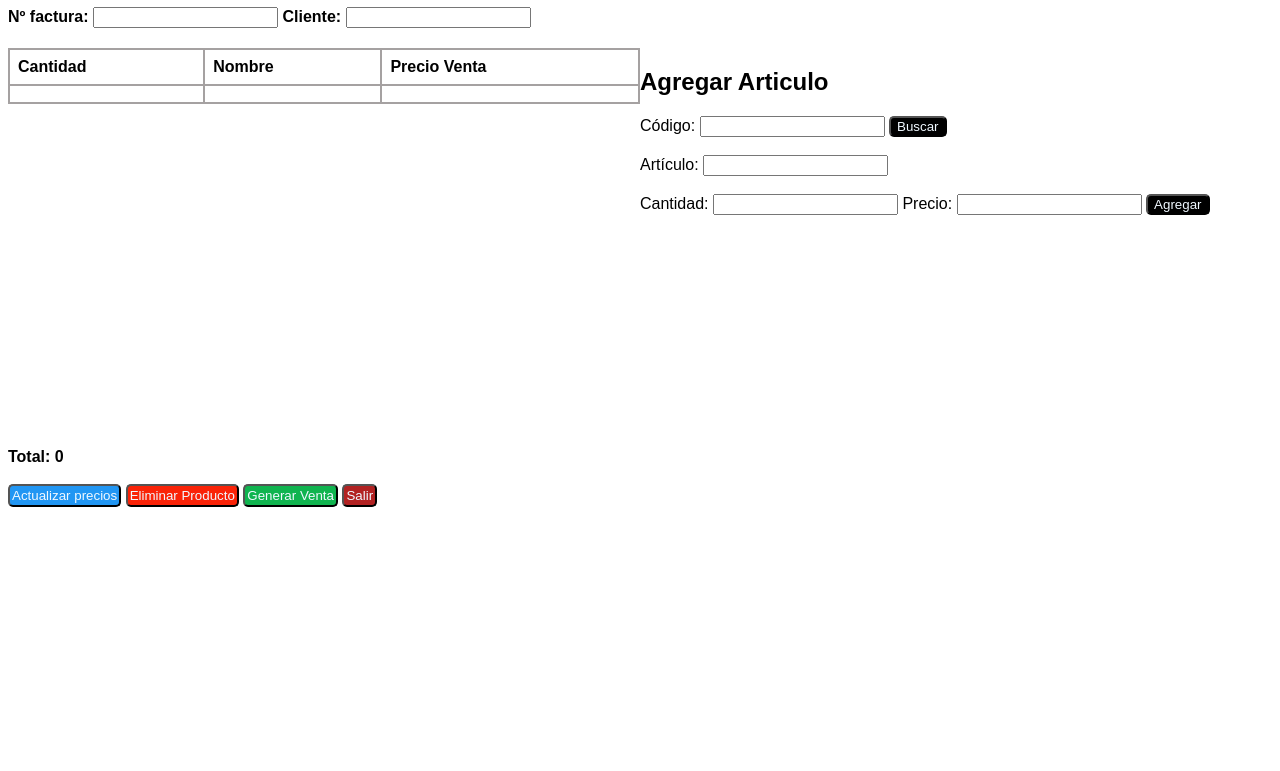
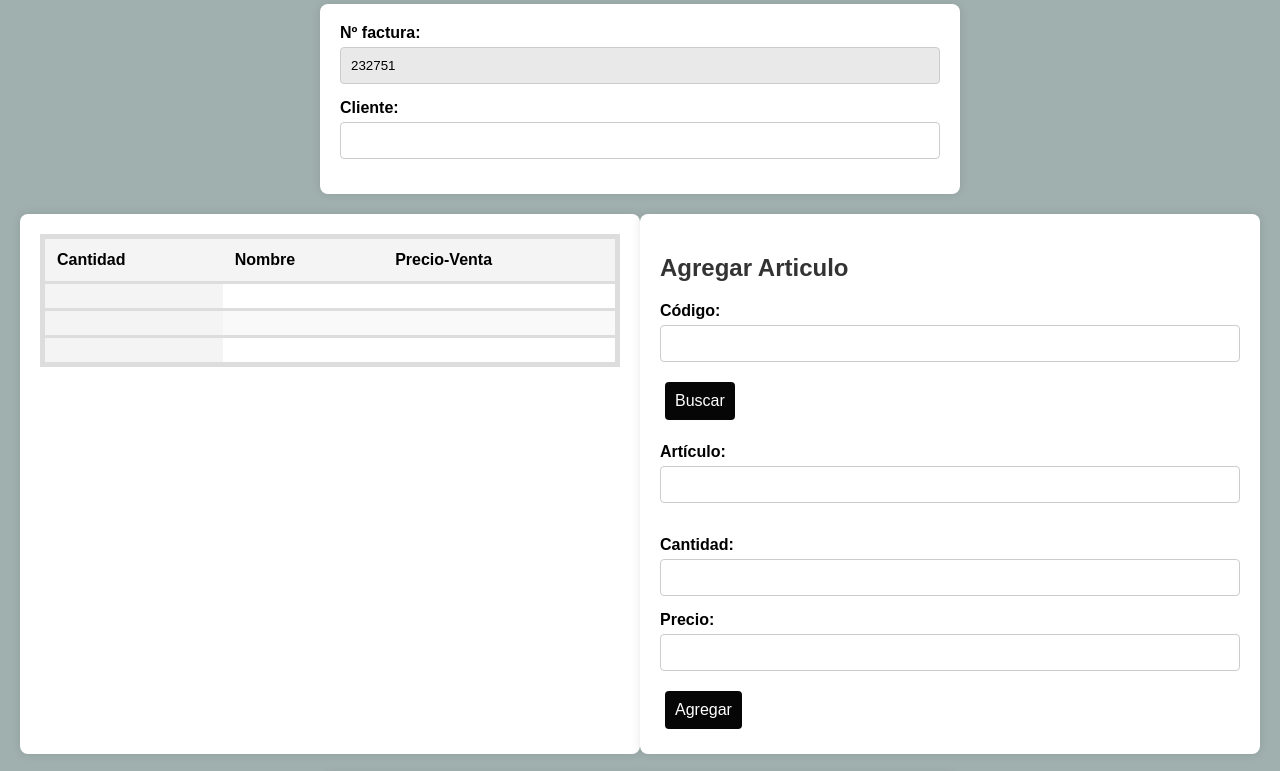
Before and after one commit to Emanuel2193/ProyectoEli, a plain HTML site: page index2.html in a window 1280 px wide. Shown: the part 73-844 px from the top of the page. Before the commit the page ends 800 px from the top, so only its background shows below. Drawn offline with Linux system fonts and the light colour scheme.

Commit message:
Modificado

```diff
--- /dev/null
+++ b/eli.css
@@ -0,0 +1,209 @@
+body {
+    font-family: Arial, sans-serif;
+    margin: 0;
+    padding: 0;
+    background-color: #A0B0AF
+    ;
+}
+
+h1 {
+    text-align: left;
+    color: #333;
+    margin: 20px 0;
+}
+
+
+.factura-datos {
+    margin: 20px auto;
+    padding: 20px;
+    max-width: 600px;
+    background-color: #fff;
+    border-radius: 8px;
+    box-shadow: 0 0 10px rgba(0, 0, 0, 0.1);
+}
+
+.factura-datos label {
+    display: block;
+    margin-bottom: 5px;
+    font-weight: bold;
+}
+
+.factura-datos input[type="text"],
+.factura-datos input[type="number"] {
+    width: calc(100% - 22px);
+    padding: 10px;
+    margin-bottom: 15px;
+    border: 1px solid #ccc;
+    border-radius: 4px;
+}
+
+.factura-datos input[readonly] {
+    background-color: #e9e9e9;
+}
+
+
+#pantalla-dividida {
+    display: flex;
+    justify-content: space-between;
+    margin: 20px;
+}
+
+.izquierda,
+.derecha {
+    width: 48%;
+}
+
+.izquierda {
+    background-color: #fff;
+    padding: 20px;
+    border-radius: 8px;
+    box-shadow: 0 0 10px rgba(0, 0, 0, 0.1);
+}
+
+.derecha {
+    background-color: #fff;
+    padding: 20px;
+    border-radius: 8px;
+    box-shadow: 0 0 10px rgba(0, 0, 0, 0.1);
+}
+
+.table {
+    width: 100%;
+    border-collapse: collapse;
+}
+
+.table-bordered {
+    border: 5px solid #ddd;
+}
+
+.table th,
+.table td {
+    padding: 12px;
+    text-align: left;
+    border-bottom: 3px solid #ddd;
+}
+
+.table th {
+    background-color: #f4f4f4;
+}
+
+.table tr:nth-child(even) {
+    background-color: #f9f9f9;
+}
+
+.table td[colspan="2"] {
+    text-align: right;
+}
+
+.table td button {
+    background-color: #e74c3c;
+    color: #fff;
+    border: none;
+    padding: 5px 10px;
+    border-radius: 4px;
+    cursor: pointer;
+}
+
+.table td button:hover {
+    background-color: #c0392b;
+}
+
+
+.agregar-producto {
+    margin-top: 20px;
+}
+
+.agregar-producto label {
+    display: block;
+    margin-bottom: 5px;
+    font-weight: bold;
+}
+
+.agregar-producto input[type="text"],
+.agregar-producto input[type="number"] {
+    width: calc(100% - 22px);
+    padding: 10px;
+    margin-bottom: 15px;
+    border: 1px solid #ccc;
+    border-radius: 4px;
+}
+
+.agregar-producto button {
+    background-color: #060606;
+    color: #fff;
+    border: none;
+    padding: 10px;
+    border-radius: 4px;
+    cursor: pointer;
+    font-size: 16px;
+}
+
+.agregar-producto button:hover {
+    background-color: #000000;
+}
+
+
+.total {
+    margin: 20px auto;
+    padding: 15px;
+    max-width: 600px;
+    background-color: #fff;
+    border-radius: 8px;
+    box-shadow: 0 0 10px rgba(0, 0, 0, 0.1);
+    display: flex;
+    justify-content: space-between;
+    align-items: center;
+    font-size: 1.2em;
+}
+
+.total span {
+    font-weight: bold;
+}
+
+button {
+    background-color: #3498db;
+    color: #fff;
+    border: none;
+    padding: 10px 15px;
+    margin: 5px;
+    border-radius: 4px;
+    cursor: pointer;
+    font-size: 16px;
+}
+
+button:hover {
+    background-color: #2980b9;
+}
+
+button.btn-1 {
+
+    background-color: #509DF9;
+}
+
+button.btn-1:hover {
+    background-color: #032b59;
+}
+
+button.btn-2 {
+    background-color: #B02929;
+}
+
+button.btn-2:hover {
+    background-color: #79251c;
+}
+
+button.btn-3 {
+    background-color: #3DB62A;
+}
+
+button.btn-3:hover {
+    background-color: #2d8a1f;
+}
+
+button.btn-4 {
+    background-color: #B02929;
+}
+
+button.btn-4:hover {
+    background-color: #711a1a;
+}
--- a/index2.html
+++ b/index2.html
@@ -1,8 +1,8 @@
 <!DOCTYPE html>
 <html>
 <head>
-    <title>FacturaciónEli</title>
-    <link rel="stylesheet" href="proyecto.css">
+    <title>FacturaciónEliBaby</title>
+    <link rel="stylesheet" href="eli.css">
 </head>
 <body>
     <h1>CAJA > VENTAS > NUEVA FACTURA</h1>
@@ -18,23 +18,38 @@
 
     <div class="izquierda">
 
-        <table class="tabla-productos">
+        <table class=" table table-bordered">
             <thead>
                 <tr>
-                <th>Cantidad</th>
-                <th>Nombre</th>
-                <th>Precio Venta</th>
+
+                  <th scope="col">Cantidad</th>
+                  <th scope="col">Nombre</th>
+                  <th scope="col">Precio-Venta</th>
+
+
                 </tr>
-
+              </thead>
+              <tbody>
                 <tr>
+                  <th scope="row"></th>
                   <td></td>
                   <td></td>
+
+                </tr>
+                <tr>
+                  <th scope="row"></th>
                   <td></td>
-            </tr>
+                  <td></td>
 
 
-        </thead>
-        <tbody>
+
+                </tr>
+                <tr>
+                  <th scope="row"></th>
+                  <td colspan="2"></td>
+
+
+                </tr>
               </tbody>
             </table>
     </div>
@@ -70,5 +85,6 @@
    <button class="btn-4">Salir</button>
 
 
+   <script src="javascript.js"></script>
 </body>
 </html>
--- /dev/null
+++ b/javascript.js
@@ -0,0 +1,89 @@
+document.addEventListener('DOMContentLoaded', function() {
+    const totalElement = document.getElementById('total');
+    const facturaNumero = document.getElementById('numero-factura');
+    const clienteInput = document.getElementById('cliente');
+
+    // Generar un número de factura aleatorio para demostrar
+    function generateFacturaNumber() {
+        return Math.floor(Math.random() * 1000000).toString().padStart(6, '0');
+    }
+
+    // Inicializar el número de factura
+    facturaNumero.value = generateFacturaNumber();
+
+    // Referencias a elementos de formulario
+    const codigoInput = document.getElementById('codigo');
+    const articuloInput = document.getElementById('articulo');
+    const cantidadInput = document.getElementById('cantidad');
+    const precioInput = document.getElementById('precio');
+
+    // Agregar artículo a la tabla
+    document.querySelector('.btn-5').addEventListener('click', function() {
+        const codigo = codigoInput.value;
+        const articulo = articuloInput.value;
+        const cantidad = parseFloat(cantidadInput.value);
+        const precio = parseFloat(precioInput.value);
+
+        if (codigo && articulo && !isNaN(cantidad) && !isNaN(precio)) {
+            const tabla = document.querySelector('.table tbody');
+            const nuevaFila = document.createElement('tr');
+
+            nuevaFila.innerHTML = `
+                <th scope="row">${cantidad}</th>
+                <td>${articulo}</td>
+                <td>${(precio * cantidad).toFixed(2)}</td>
+            `;
+
+            tabla.appendChild(nuevaFila);
+            actualizarTotal();
+        } else {
+            alert('Por favor, complete todos los campos correctamente.');
+        }
+    });
+
+    // Actualizar el total de la factura
+    function actualizarTotal() {
+        const filas = document.querySelectorAll('.table tbody tr');
+        let total = 0;
+
+        filas.forEach(fila => {
+            const precioVenta = parseFloat(fila.cells[2].textContent.replace(',', '.'));
+            if (!isNaN(precioVenta)) {
+                total += precioVenta;
+            }
+        });
+
+        totalElement.textContent = total.toFixed(2);
+    }
+
+    // Botón "Actualizar precios"
+    document.querySelector('.btn-1').addEventListener('click', function() {
+        actualizarTotal();
+    });
+
+    // Botón "Eliminar Producto"
+    document.querySelector('.btn-2').addEventListener('click', function() {
+        const filas = document.querySelectorAll('.table tbody tr');
+        if (filas.length > 0) {
+            filas[filas.length - 1].remove();
+            actualizarTotal();
+        } else {
+            alert('No hay productos para eliminar.');
+        }
+    });
+
+    // Botón "Generar Venta"
+    document.querySelector('.btn-3').addEventListener('click', function() {
+        if (clienteInput.value.trim() === '') {
+            alert('Por favor, ingrese el nombre del cliente.');
+        } else {
+            alert(`Factura generada para el cliente: ${clienteInput.value}`);
+            // Aquí podrías agregar más lógica para guardar la venta o imprimir la factura.
+        }
+    });
+
+    // Botón "Salir"
+    document.querySelector('.btn-4').addEventListener('click', function() {
+        window.close(); // Esto intentará cerrar la ventana del navegador
+    });
+});
--- a/proyecto.css
+++ /dev/null
@@ -1,139 +0,0 @@
-body {
-    font-family: Arial, Helvetica, sans-serif;
-}
-
-
-
-.factura-datos {
-    margin-bottom: 20px;
-
-}
-
-.tabla-productos {
-    border-collapse: collapse;
-    width: 100%;
-
-}
-
-th, td {
-    border: 2px solid #a5a1a1;
-
-    padding: 8px;
-    text-align: left;
-
-
-}
-
-
-
-.agregar-producto {
-    margin-bottom: 20px;
-}
-
-.total {
-    font-weight: bold;
-}
-
-.botones {
-    display: flex;
-    justify-content: space-between;
-
-    color: #941594;
-  }
-
-.boton {
-    padding: 10px 20px;
-    border: none;
-    border-radius: 5px;
-    cursor: pointer;
-    font-weight: bold;
-
-    color: #4CAF50;
-  }
-
-.btn-1  {
-    background-color: #2196F3;
-    padding: 2px 2px;
-    color: aliceblue;
-    text-align: center;
-    cursor: pointer;
-    border-radius: 5px;
-  }
-
-  .btn-1:hover{
-    background-color: #095b9e;
-  }
-
-  .btn-2  {
-    background-color: #fa2307;
-    padding: 2px 2px;
-    color: aliceblue;
-    text-align: center;
-    cursor: pointer;
-    border-radius: 5px;
-  }
-
-  .btn-2:hover{
-    background-color: #681409;
-
-  }
-
-  .btn-3  {
-    background-color: #10b44f;
-    padding: 2px 2px;
-    color: aliceblue;
-    text-align: center;
-    cursor: pointer;
-    border-radius: 5px;
-  }
-
-  .btn-3:hover{
-    background-color: #164628;
-  }
-
-  .btn-4  {
-    background-color: firebrick;
-    padding: 2px 2px;
-    color: aliceblue;
-    text-align: center;
-    cursor: pointer;
-    border-radius: 5px;
-  }
-
-  .btn-4:hover {
-    background-color: rgb(83, 18, 18);
-  }
-
-  .btn-5 {
-    cursor: pointer;
-    background-color: black;
-    color: aliceblue;
-    border-radius: 5px;
-  }
-
-  .btn-6 {
-    cursor: pointer;
-    background-color: black;
-    color: aliceblue;
-    border-radius: 5px;
-
-  }
-
-  .izquierda{
-
-    height : 50vh;
-    width: 50%;
-
-  }
-
-  .derecha{
-
-    width: 50%;
-
-
-  }
-
-  #pantalla-dividida {
-    display: flex;
-
-  }
```
Also changed, not shown: index.html (+16 -10 lines). Lines whose indentation alone changed are shown as unchanged.
